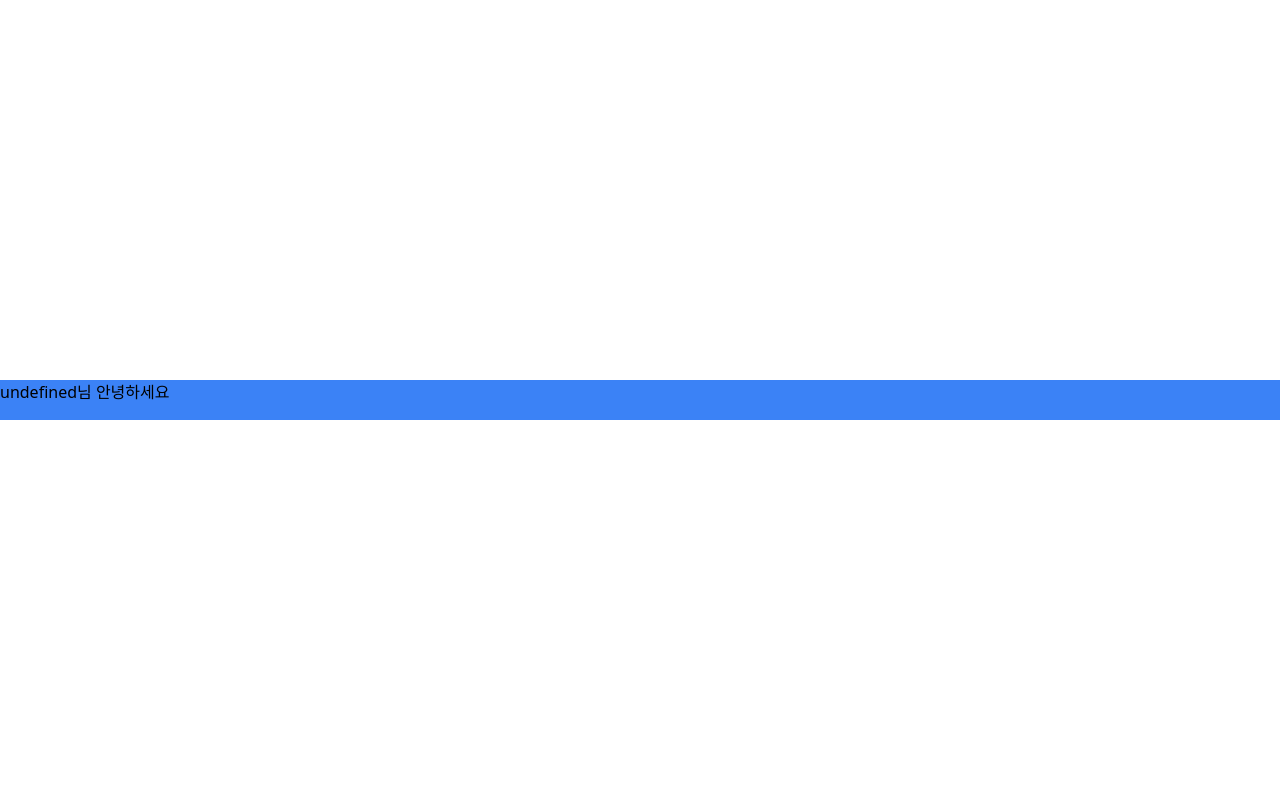
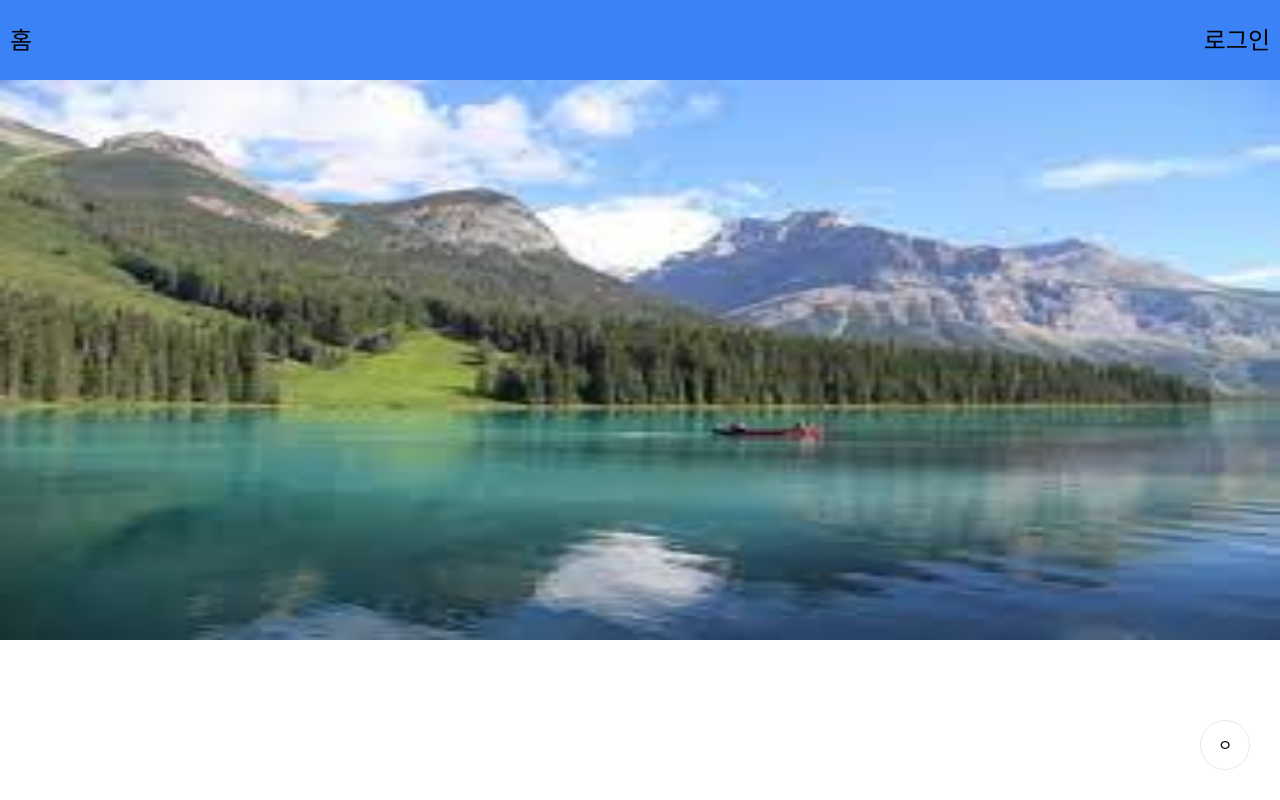
Before and after one commit to ogaeng1/firebase-chatting, a React (Create React App) app: page / in a window 1280 px wide. Built offline with nearby package versions, Linux system fonts and the light colour scheme.

Commit message:
[fix] 홈 수정

```diff
--- a/src/pages/Home.tsx
+++ b/src/pages/Home.tsx
@@ -1,12 +1,18 @@
 import React from "react";
-import { auth } from "../firebase";
-console.log(auth);
+import ChatButton from "../components/ChatButton";
+import Header from "../components/Header";
+import MainBanner from "../components/home/MainBanner";
+import Layout from "../components/Layout";
 
 const Home = () => {
     return (
-        <div className="w-full h-10 bg-blue-500">
-            {auth.currentUser?.displayName + `님 안녕하세요`}
-        </div>
+        <Layout>
+            <div className="w-full h-full flex flex-col">
+                <Header />
+                <MainBanner />
+                <ChatButton />
+            </div>
+        </Layout>
     );
 }
 
```
